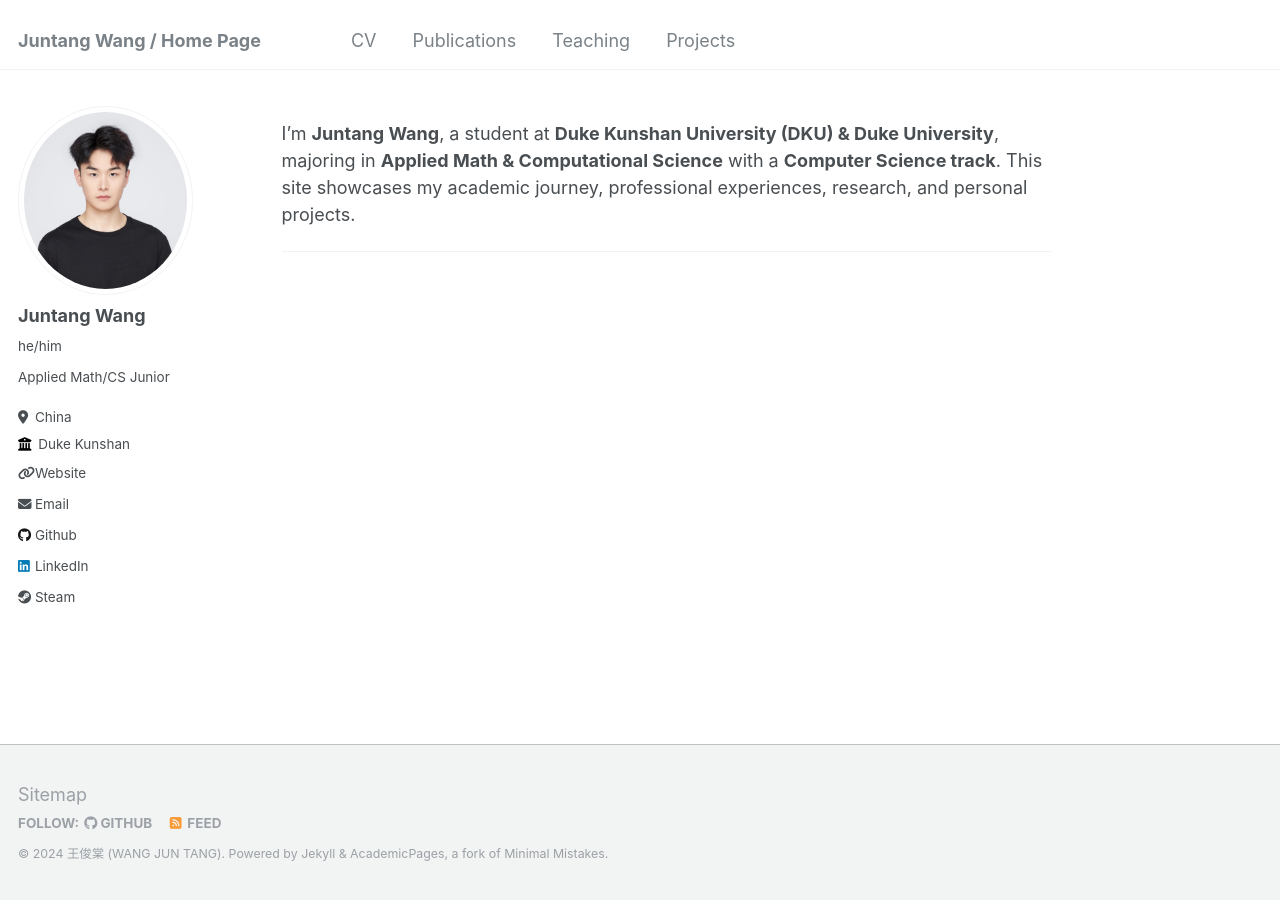
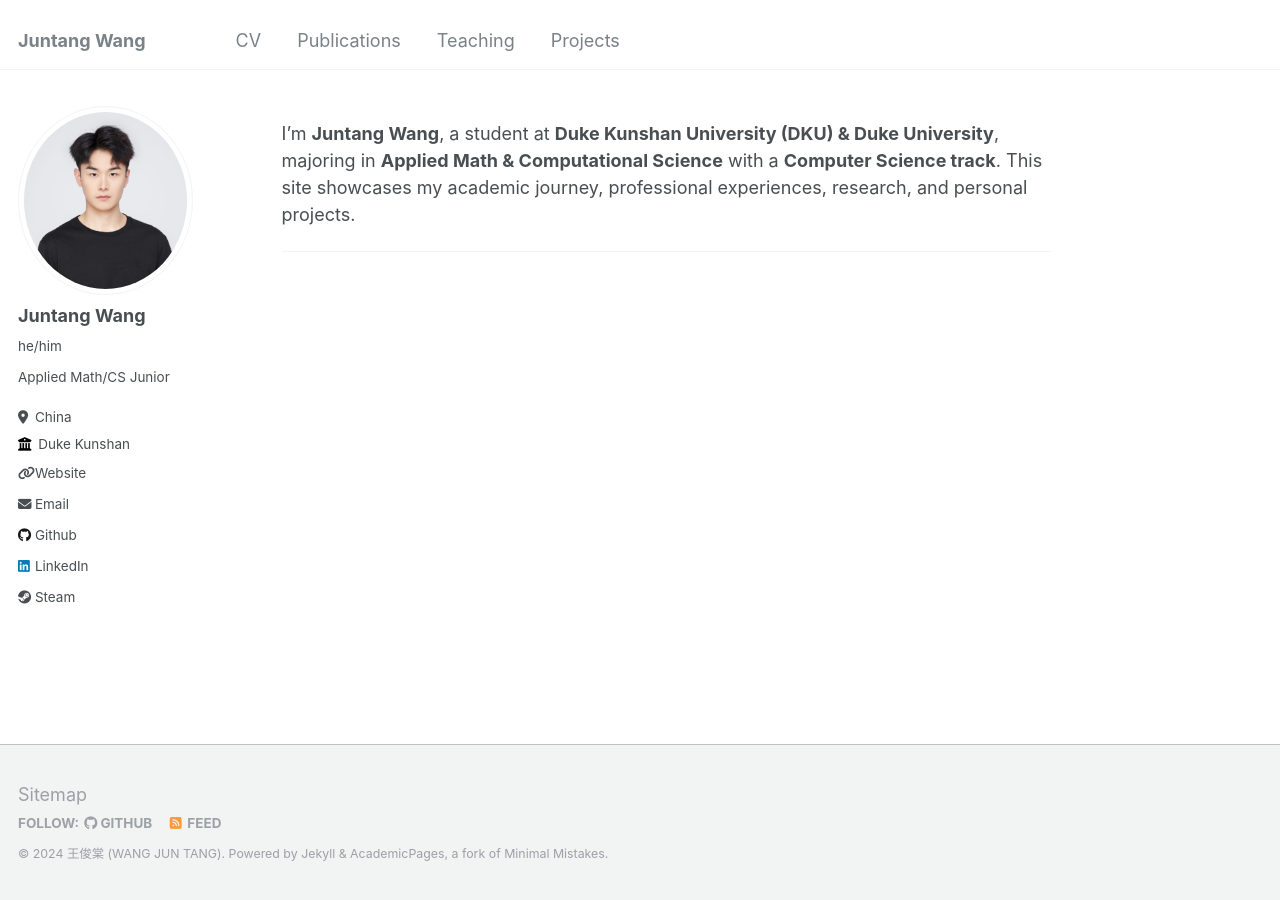
Before and after one commit to qqgjyx/qqgjyx.github.io, a Jekyll site: the page built from _pages/about.md, in a window 1280 px wide. Built offline with Jekyll 4.4.1, drawn with Linux system fonts in a browser that asks for light colours.

Commit message:
Updated cv.md

```diff
--- a/_config.yml
+++ b/_config.yml
@@ -8,7 +8,7 @@
 
 # Basic Site Settings
 locale                   : "en-US"
-title                    : "Juntang Wang / Home Page"
+title                    : "Juntang Wang"
 title_separator          : "-"
 name                     : &name "王俊棠 (WANG JUN TANG)"
 description              : &description "王俊棠"
```
